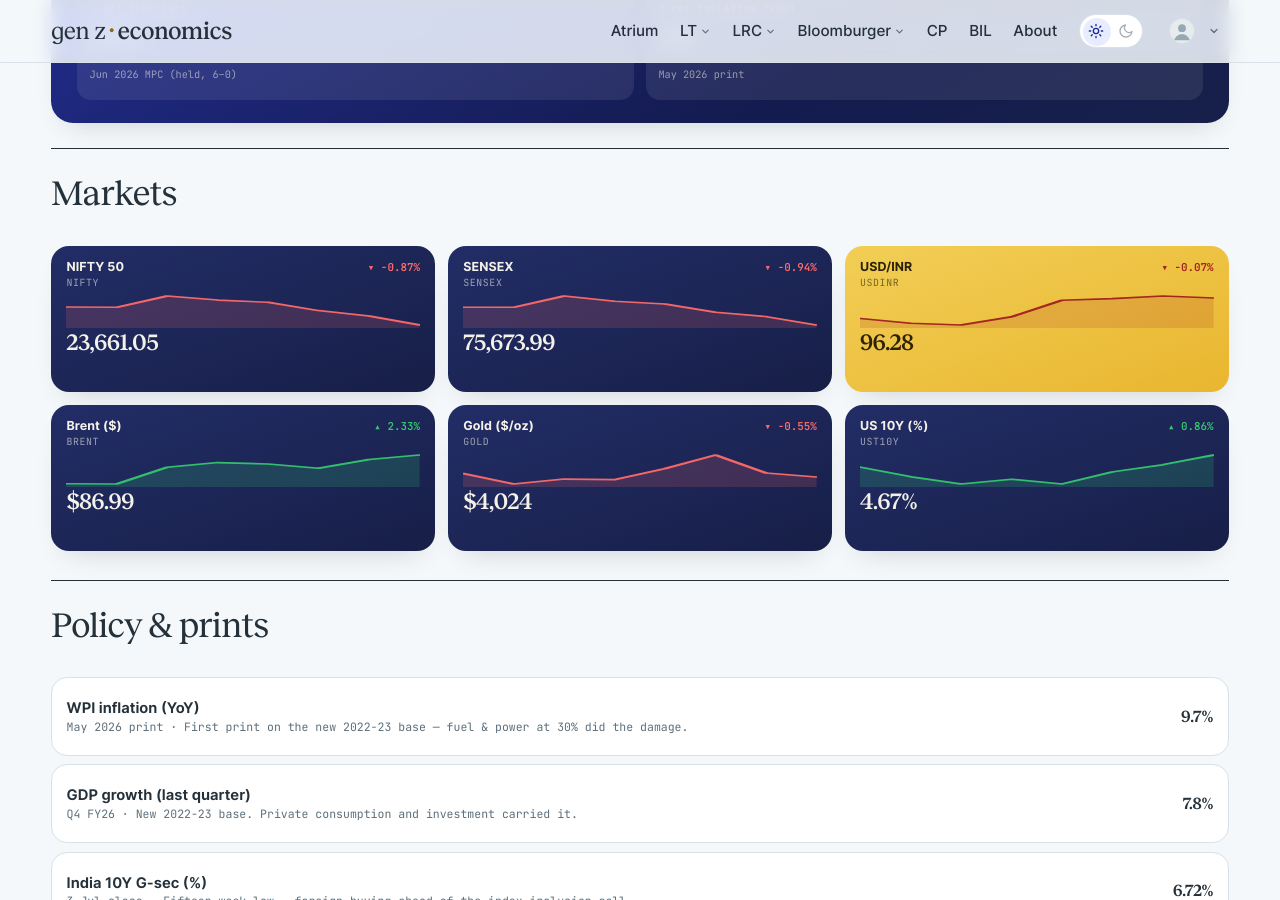
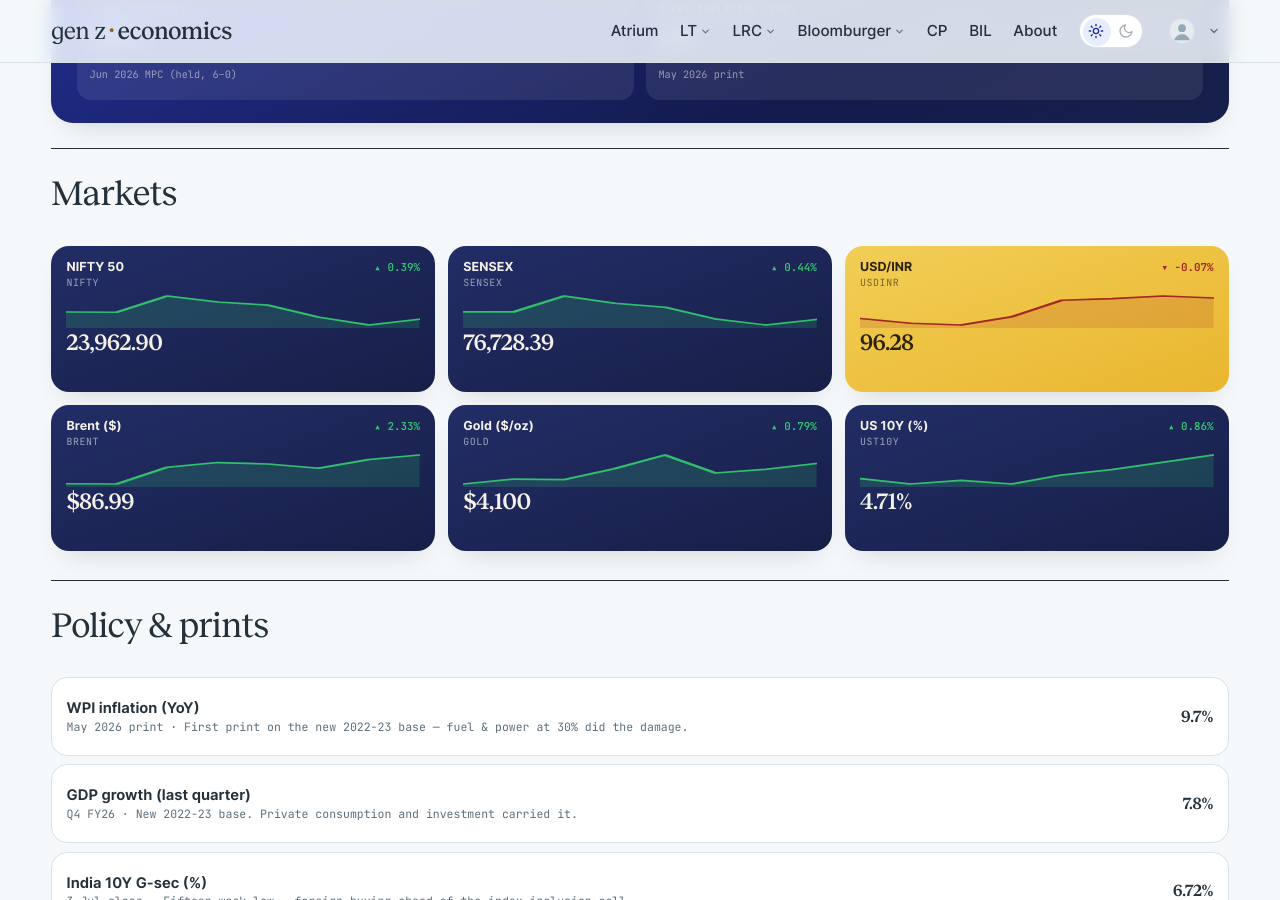
Before and after one commit to harsharya7021/genz-economics.com, a Jekyll site: the page built from macro-watch.html, in a window 1280 px wide and 900 px high, scrolled down 599 px. Built offline with Jekyll 4.4.1, drawn with Linux system fonts in a browser that asks for light colours; comment, search, counter and statistics services are not loaded.

Commit message:
data: morning market refresh

```diff
--- a/_data/macro.json
+++ b/_data/macro.json
@@ -1,10 +1,10 @@
 {
-  "as_of": "24 Jul 2026 close",
+  "as_of": "27 Jul 2026 close",
   "auto": {
     "nifty": {
       "label": "NIFTY 50",
-      "v": "23,661.05",
-      "chg": -0.87,
+      "v": "23,962.90",
+      "chg": 0.39,
       "spark": [
         24078.5,
         24072.75,
@@ -13,13 +13,13 @@
         24187.699,
         23996.25,
         23869.6,
-        23661.051
+        23962.9
       ]
     },
     "sensex": {
       "label": "SENSEX",
-      "v": "75,673.99",
-      "chg": -0.94,
+      "v": "76,728.39",
+      "chg": 0.44,
       "spark": [
         77185.43,
         77186.867,
@@ -28,7 +28,7 @@
         77470.109,
         76755.047,
         76391.391,
-        75673.992
+        76728.391
       ]
     },
     "usdinr": {
@@ -63,32 +63,32 @@
     },
     "gold": {
       "label": "Gold ($/oz)",
-      "v": "$4,024",
-      "chg": -0.55,
+      "v": "$4,100",
+      "chg": 0.79,
       "spark": [
-        4044.0,
         3985.6,
         4012.7,
         4010.3,
         4071.1,
         4146.9,
         4046.6,
-        4024.3
+        4067.6,
+        4099.6
       ]
     },
     "ust10y": {
       "label": "US 10Y (%)",
-      "v": "4.67%",
+      "v": "4.71%",
       "chg": 0.86,
       "spark": [
-        4.62,
         4.58,
         4.55,
         4.57,
         4.55,
         4.6,
         4.63,
-        4.67
+        4.67,
+        4.71
       ]
     }
   },
--- a/_data/markets.yml
+++ b/_data/markets.yml
@@ -2,14 +2,14 @@
 # USD/INR) are refreshed each weekday morning by the market-data workflow;
 # the India 10Y G-Sec line is maintained by hand. Do not hand-edit the
 # live tickers — the job overwrites them.
-as_of: 24 Jul 2026
+as_of: 27 Jul 2026
 tickers:
 - symbol: NIFTY 50
   code: ^NSEI
-  value: 23,661.05
-  change: −208.55
-  pct: −0.87%
-  dir: down
+  value: 23,962.90
+  change: '+93.30'
+  pct: +0.39%
+  dir: up
   spark:
   - 24078.5
   - 24072.75
@@ -18,13 +18,13 @@ tickers:
   - 24187.699
   - 23996.25
   - 23869.6
-  - 23661.051
+  - 23962.9
 - symbol: SENSEX
   code: BSE
-  value: 75,673.99
-  change: −717.40
-  pct: −0.94%
-  dir: down
+  value: 76,728.39
+  change: '+337.00'
+  pct: +0.44%
+  dir: up
   spark:
   - 77185.43
   - 77186.867
@@ -33,7 +33,7 @@ tickers:
   - 77470.109
   - 76755.047
   - 76391.391
-  - 75673.992
+  - 76728.391
 - symbol: USD / INR
   code: FX
   value: '96.28'
```
